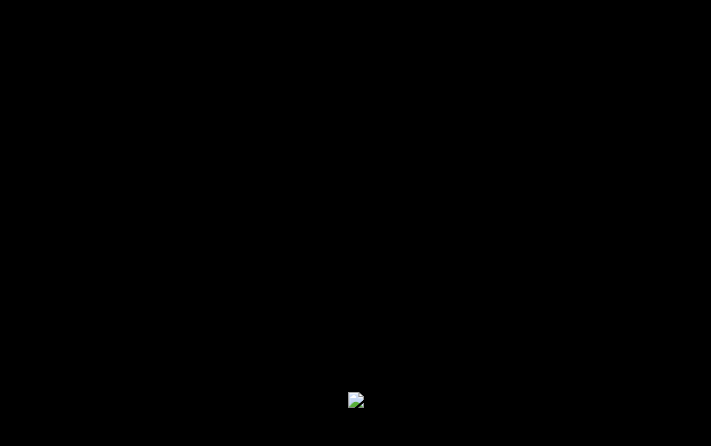
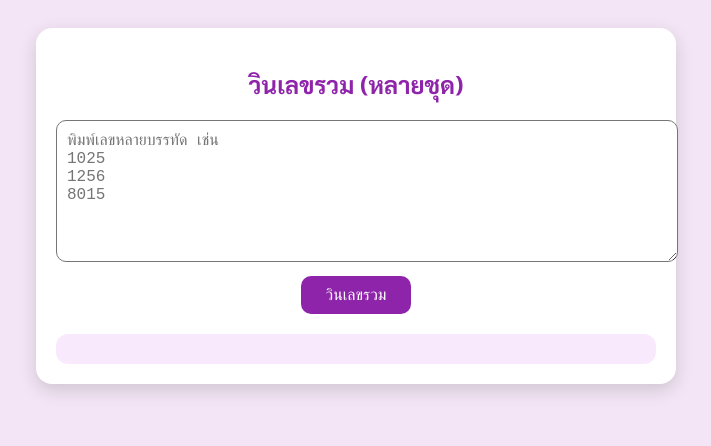
Before and after one commit to Adachang14/catoonhen45698, a plain HTML site: page index.html in a window 1280 px wide. Shown: the whole page, without its empty margins (284-995 px from the left). Drawn offline with Linux system fonts and the light colour scheme.

Commit message:
Update index.html

```diff
--- a/index.html
+++ b/index.html
@@ -3,65 +3,90 @@
 <head>
 <meta charset="UTF-8">
 <meta name="viewport" content="width=device-width, initial-scale=1.0">
-<title>Viewer</title>
+<title>วินเลขรวม</title>
+
+<link href="https://fonts.googleapis.com/css2?family=Sarabun:wght@400;700;800&display=swap" rel="stylesheet">
 
 <style>
-body {
-    margin:0;
-    background:#000;
-    display:flex;
-    justify-content:center;
-    align-items:center;
-    height:100vh;
-    overflow:hidden;
+  body{
+    font-family:'Sarabun',sans-serif;
+    background:#f3e5f5;
+    padding:20px;
+    text-align:center;
   }
-img#big {
-    max-width:100%;
-    max-height:100%;
-    user-select:none;
+  .box{
+    max-width:600px;
+    margin:auto;
+    background:#fff;
+    padding:20px;
+    border-radius:16px;
+    box-shadow:0 6px 18px rgba(0,0,0,.15);
+  }
+  h2{ color:#8e24aa; }
+  textarea{
+    width:100%;
+    height:120px;
+    font-size:16px;
+    padding:10px;
+    border-radius:10px;
+  }
+  button{
+    margin-top:10px;
+    padding:10px 24px;
+    font-size:16px;
+    border:none;
+    border-radius:10px;
+    background:#8e24aa;
+    color:#fff;
+    cursor:pointer;
+  }
+  .result{
+    margin-top:20px;
+    text-align:left;
+    background:#f8eafc;
+    padding:15px;
+    border-radius:12px;
+    white-space:pre-wrap;
   }
 </style>
 </head>
 
 <body>
 
-<img id="big">
+<div class="box">
+  <h2>วินเลขรวม (หลายชุด)</h2>
+
+  <textarea id="input" placeholder="พิมพ์เลขหลายบรรทัด เช่น&#10;1025&#10;1256&#10;8015"></textarea>
+
+  <button onclick="run()">วินเลขรวม</button>
+
+  <div id="output" class="result"></div>
+</div>
 
 <script>
-// อ่านค่า p จาก URL
-const url = new URLSearchParams(window.location.search);
-let p = parseInt(url.get("p"));
+function run(){
+  const raw = document.getElementById("input").value.trim();
+  const lines = raw.split(/\n+/);
+  let out = "";
 
-function show() {
-    document.getElementById("big").src = "img/" + String(p).padStart(3,'0') + ".jpg";
-}
-show();
+  lines.forEach((line, idx) => {
+    const num = line.replace(/\D/g,'');
+    if(num.length < 2) return;
 
-// สไลด์ซ้ายขวา
-let startX = 0;
+    let set = new Set();
 
-document.addEventListener("touchstart", e => startX = e.touches[0].clientX);
-
-document.addEventListener("touchend", e => {
-    let endX = e.changedTouches[0].clientX;
-
-    if (startX - endX > 50) {  // ปัดซ้าย → ไปหน้าถัดไป
-        p++;
-        show();
-    }
-    if (endX - startX > 50) {  // ปัดขวา → หน้าก่อนหน้า
-        if (p > 1) {
-            p--;
-            show();
+    for(let i=0;i<num.length;i++){
+      for(let j=i+1;j<num.length;j++){
+        set.add(num[i]+num[j]);
       }
     }
+
+    out += `[${idx+1}] ${num}\n`;
+    out += Array.from(set).join(" ") + "\n\n";
   });
 
-// ปุ่มซ้ายขวาคีย์บอร์ด
-document.addEventListener("keydown", e => {
-    if (e.key === "ArrowRight") { p++; show(); }
-    if (e.key === "ArrowLeft") { if(p>1){p--; show();} }
-});
+  document.getElementById("output").textContent = out.trim();
+}
 </script>
 
 </body>
```
Lines whose indentation alone changed are shown as unchanged.
